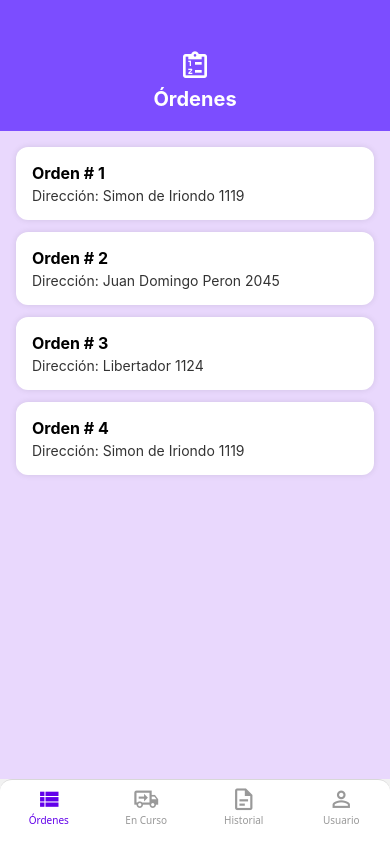
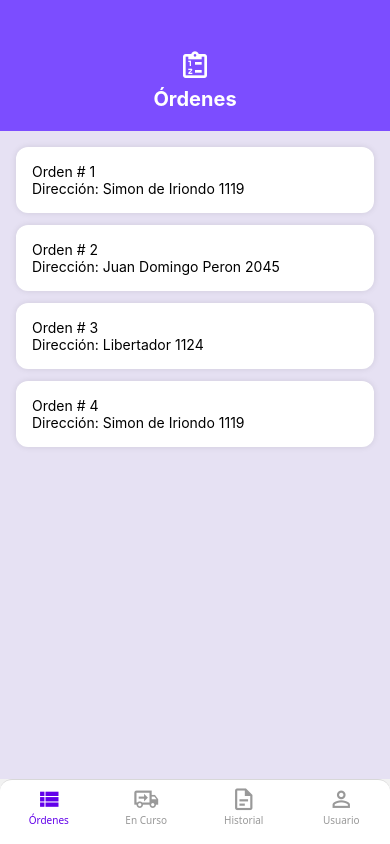
Before and after one commit to Lucas-Alvarez-Persico/DeRemate_Front_ReactNative, a React Native app: screen /Home in a window 390 px wide. Built offline with nearby package versions, Linux system fonts and the light colour scheme.

Commit message:
Creacion de historyScreen con la utilizacion de los componentes

```diff
--- a/src/components/OrderList.jsx
+++ b/src/components/OrderList.jsx
@@ -2,18 +2,20 @@
 import React from 'react';
 import { View, Text, ScrollView, StyleSheet } from 'react-native';
 
-export default function OrderList({ orders }) {
+// components/OrderList.js
+export default function OrderList({ data = [], renderTitle, renderSubtitle }) {
   return (
     <ScrollView contentContainerStyle={styles.scrollContent}>
-      {orders.map((order) => (
-        <View key={order.id} style={styles.card}>
-          <Text style={styles.orderTitle}>Orden # {order.id}</Text>
-          <Text style={styles.orderAddress}>Dirección: {order.address}</Text>
+      {data.map((item) => (
+        <View key={item.id} style={styles.card}>
+          <Text style={styles.title}>{renderTitle(item)}</Text>
+          <Text style={styles.subtitle}>{renderSubtitle(item)}</Text>
         </View>
       ))}
     </ScrollView>
   );
 }
+
 
 const styles = StyleSheet.create({
   scrollContent: {
--- a/src/screens/HistoryScreen.jsx
+++ b/src/screens/HistoryScreen.jsx
@@ -1,14 +1,34 @@
+// screens/HistoryScreen.js
 import React from 'react';
-import { View, Text, StyleSheet } from 'react-native';
+import { View, StyleSheet } from 'react-native';
+import Header from '../components/Header';
+import OrderList from '../components/OrderList';
+
+const completedOrders = [
+  { id: 1, address: 'Jamaica 123' },
+  { id: 3, address: 'San juan 123' },
+];
 
 export default function HistoryScreen() {
   return (
     <View style={styles.container}>
-      <Text>History Screen</Text>
+      <Header
+        backgroundColor="#FFD93D"
+        iconName="clipboard-check-outline"
+        title="Historial Órdenes Completadas"
+      />
+      <OrderList
+        data={completedOrders}
+        renderTitle={(item) => `Orden # ${item.id}`}
+        renderSubtitle={(item) => `Dirección: ${item.direccion}`}
+      />
     </View>
   );
 }
 
 const styles = StyleSheet.create({
-  container: { flex: 1, justifyContent: 'center', alignItems: 'center' },
+  container: {
+    flex: 1,
+    backgroundColor: 'rgba(255, 217, 61, 0.1)',
+  },
 });
--- a/src/screens/InProgressScreen.jsx
+++ b/src/screens/InProgressScreen.jsx
@@ -27,6 +27,6 @@ export default function InProgressScreen() {
 const styles = StyleSheet.create({
   container: {
     flex: 1,
-    backgroundColor: '#e9d8fd',
+    backgroundColor: 'rgba(124, 77, 255, 0.1)',
   },
 });
--- a/src/screens/OrdersScreen.jsx
+++ b/src/screens/OrdersScreen.jsx
@@ -1,14 +1,14 @@
 // screens/OrdersScreen.js
-import React from 'react';
-import { View, StyleSheet } from 'react-native';
-import Header from '../components/Header';
-import OrderList from '../components/OrderList';
+import React from "react";
+import { View, StyleSheet } from "react-native";
+import Header from "../components/Header";
+import OrderList from "../components/OrderList";
 
 const orders = [
-  { id: 1, address: 'Simon de Iriondo 1119' },
-  { id: 2, address: 'Juan Domingo Peron 2045' },
-  { id: 3, address: 'Libertador 1124' },
-  { id: 4, address: 'Simon de Iriondo 1119' },
+  { id: 1, address: "Simon de Iriondo 1119" },
+  { id: 2, address: "Juan Domingo Peron 2045" },
+  { id: 3, address: "Libertador 1124" },
+  { id: 4, address: "Simon de Iriondo 1119" },
 ];
 
 export default function OrdersScreen() {
@@ -19,7 +19,11 @@ export default function OrdersScreen() {
         iconName="clipboard-list-outline"
         title="Órdenes"
       />
-      <OrderList orders={orders} />
+      <OrderList
+        data={orders}
+        renderTitle={(item) => `Orden # ${item.id}`}
+        renderSubtitle={(item) => `Dirección: ${item.address}`}
+      />
     </View>
   );
 }
@@ -27,6 +31,6 @@ export default function OrdersScreen() {
 const styles = StyleSheet.create({
   container: {
     flex: 1,
-    backgroundColor: '#e9d8fd',
+    backgroundColor: 'rgba(124, 77, 255, 0.1)',
   },
 });
```
